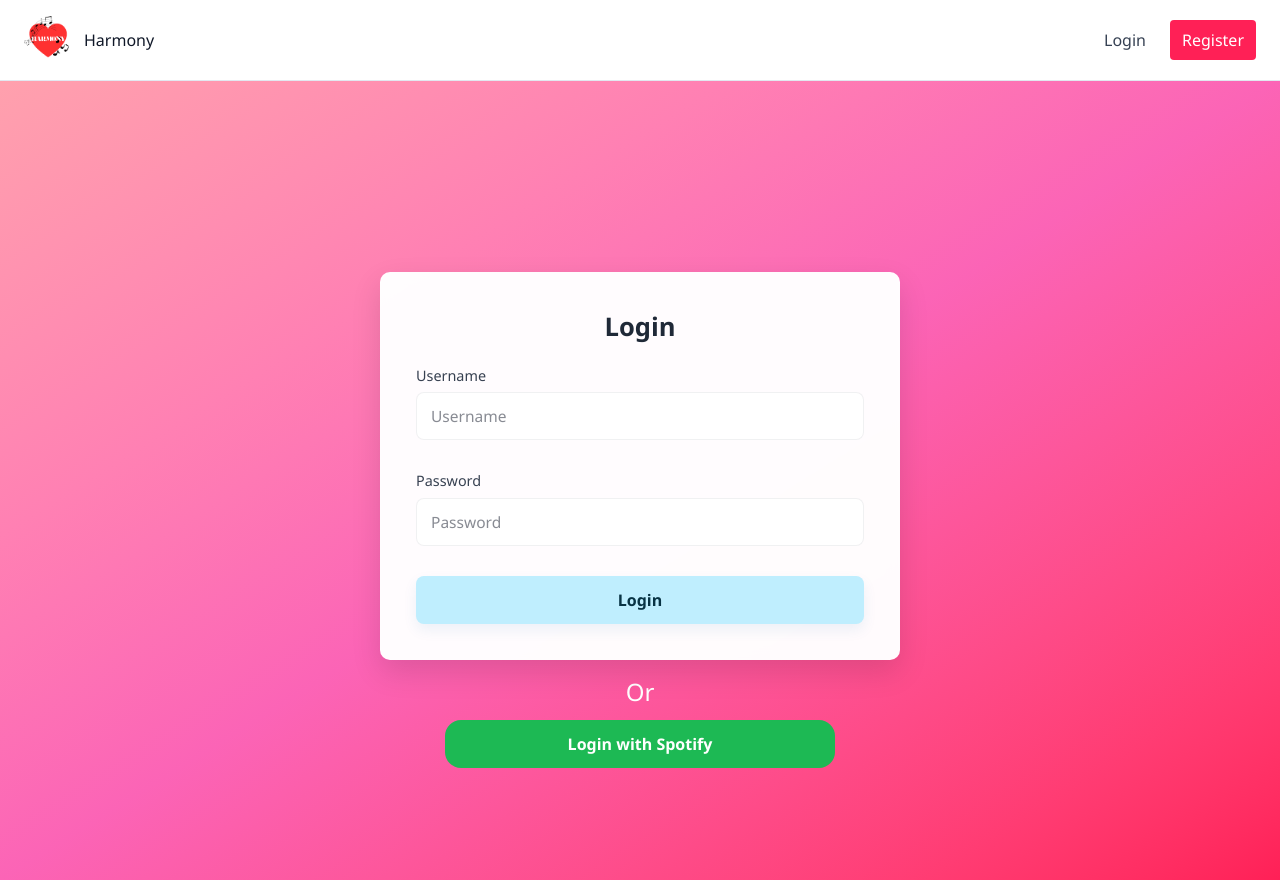
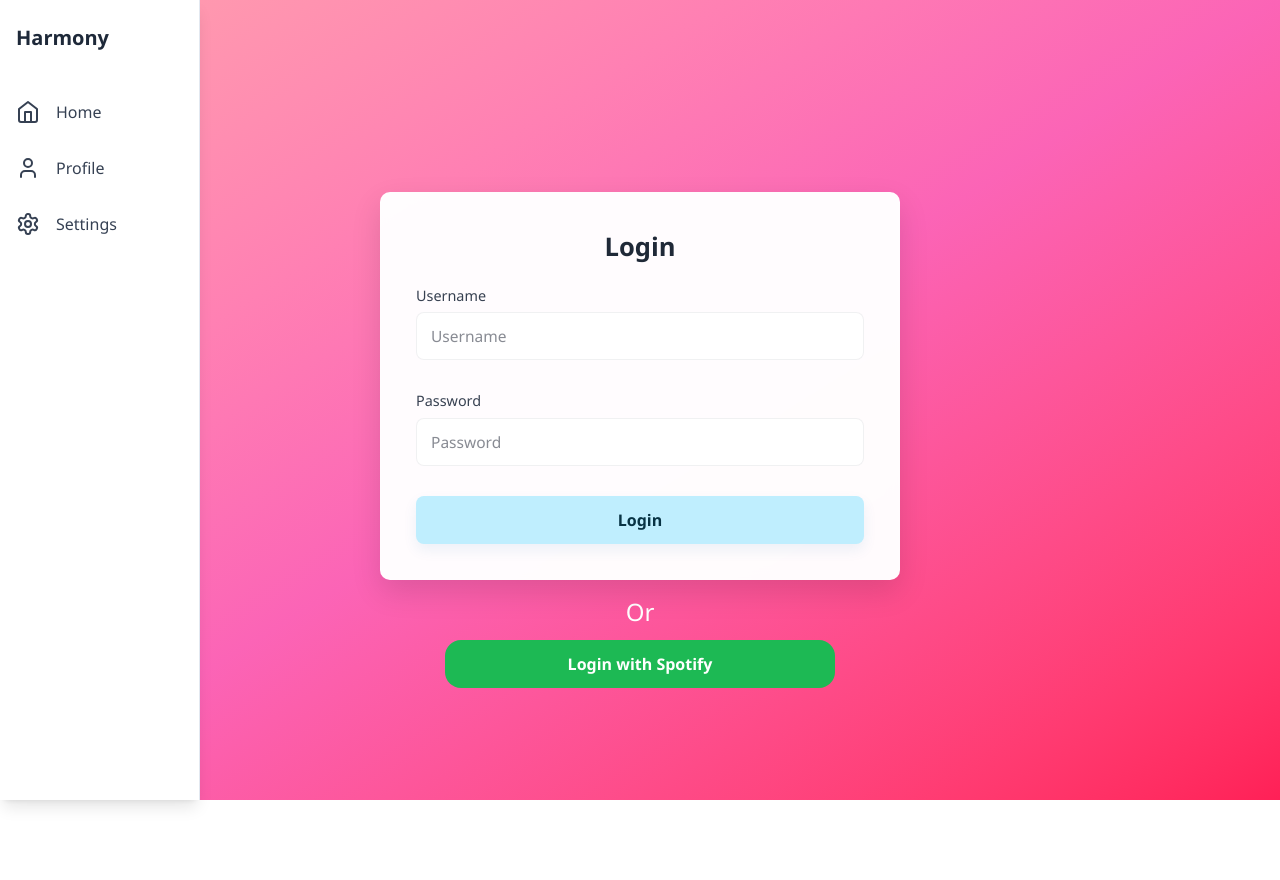
Before and after one commit to MasonAsemi/Harmony-Website, a React (Vite) app in the folder frontend/: page /login in a window 1280 px wide. After the commit the page ends 800 px from the top, so only its background shows below. Built offline with nearby package versions, Linux system fonts and the light colour scheme; no server answers; the HTML template or start-up script is replaced by a standard one.

Commit message:
Made sidebar persistent across user pages

```diff
--- a/frontend/src/App.jsx
+++ b/frontend/src/App.jsx
@@ -1,37 +1,63 @@
 // Dependencies
-import { BrowserRouter as Router, Routes, Route, useLocation } from 'react-router-dom';
+import {
+  BrowserRouter as Router,
+  Routes,
+  Route,
+  useLocation,
+} from "react-router-dom";
 
 //Components
-import { AuthProvider } from './components/AuthContext';
-import ProtectedRoute from './components/ProtectedRoute';
+import { AuthProvider } from "./components/AuthContext";
+import ProtectedRoute from "./components/ProtectedRoute";
 import { Header } from "./components/Header";
 
 // Pages
 import Login from "./pages/login";
 import Register from "./pages/register";
-import Profile from './pages/profile';
-import About from './pages/About';
-import Chat from './pages/Chat';
-import Home from './pages/Home';
-import Dashboard from './pages/Dashboard';
+import Profile from "./pages/profile";
+import About from "./pages/About";
+import Chat from "./pages/Chat";
+import Home from "./pages/Home";
+import Dashboard from "./pages/Dashboard";
+import Sidebar from "./components/Sidebar";
+import { useEffect, useState } from "react";
 
 function AppContent() {
   const location = useLocation();
-  const isDashboard = location.pathname === '/dashboard';
+  const [currentLocation, setCurrentLocation] = useState("/");
+
+  useEffect(() => {
+    setCurrentLocation(location.pathname);
+  })
 
   return (
-    <div className={isDashboard ? "" : "min-h-screen pt-20"}>
-      {!isDashboard && <Header />}
+    <>
+      {(currentLocation === "/") ? <Header /> : <Sidebar />}
+      <div className={!(currentLocation === "/") ? "" : "min-h-screen pt-20"}>
             <Routes>
             <Route path="/" element={<Home />} />
             <Route path="/login" element={<Login />} />
             <Route path="/register" element={<Register />} />
-        <Route path="/profile" element={<ProtectedRoute><Profile /></ProtectedRoute>} />
+            <Route
+                path="/profile"
+                element={
+                    <ProtectedRoute>
+                        <Profile />
+                    </ProtectedRoute>
+                }
+            />
             <Route path="/about" element={<About />} />
             <Route path="/chat" element={<Chat />} />
-        <Route path="/dashboard" element={<Dashboard />} />
+            <Route
+                path="/dashboard"
+                element={
+                    <ProtectedRoute>
+                        <Dashboard />
+                    </ProtectedRoute>
+                } />
             </Routes>
       </div>
+    </>
   );
 }
 
--- a/frontend/src/components/Sidebar.jsx
+++ b/frontend/src/components/Sidebar.jsx
@@ -1,4 +1,4 @@
-import { useState } from "react";
+import { useEffect, useState } from "react";
 import { Link } from "react-router-dom";
 
 const Sidebar = () => {
@@ -46,9 +46,9 @@ const Sidebar = () => {
         >
             <div className="flex flex-col h-full py-6">
                 <div className="mb-8 px-4">
-                    <h2 className={`text-xl font-bold text-gray-800 whitespace-nowrap overflow-hidden transition-opacity duration-300 ${isExpanded ? "opacity-100" : "opacity-0"}`}>
+                    <a href="/" className={`text-xl font-bold text-gray-800 whitespace-nowrap overflow-hidden transition-opacity duration-300 ${isExpanded ? "opacity-100" : "opacity-0"}`}>
                         Harmony
-                    </h2>
+                    </a>
                 </div>
 
                 <nav className="flex-1">
--- a/frontend/src/pages/Dashboard.jsx
+++ b/frontend/src/pages/Dashboard.jsx
@@ -38,8 +38,6 @@ function Dashboard() {
 
     return (
         <div className="flex flex-row h-screen bg-linear-to-br from-rose-300 via-pink-400 to-rose-500">
-            <Sidebar />
-
             {/* Left sidebar with chats */}
             <div className="w-80 ml-16 bg-pink-200 border-r border-white/20 flex flex-col">
                 <div className="p-4 border-b border-white/20">
--- a/frontend/src/pages/profile.jsx
+++ b/frontend/src/pages/profile.jsx
@@ -4,6 +4,7 @@ import ProfileField from '../components/ProfileField';
 import { profileAPI } from '../services/api';
 import '../styles/profile.css';
 import SongSearch from '../components/SongSearch';
+import Sidebar from '../components/Sidebar';
 
 function Profile({ pfp_src }) {
   const { user, token, login } = useAuth();
```
Lines whose indentation alone changed are shown as unchanged.
